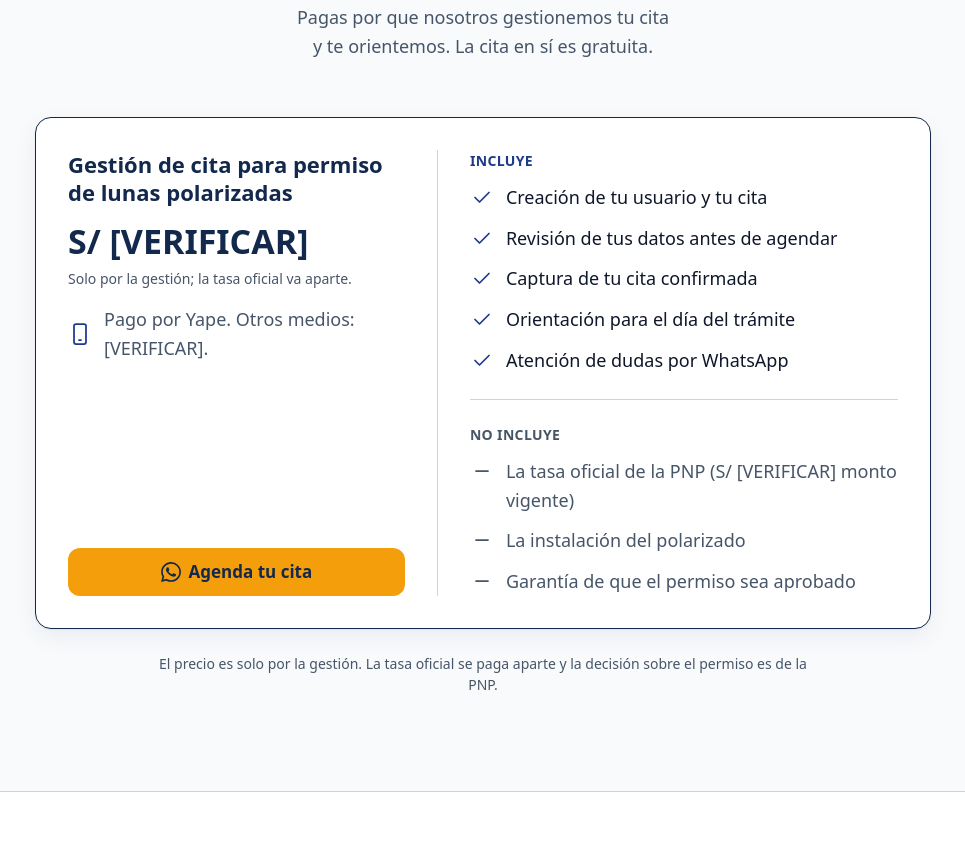
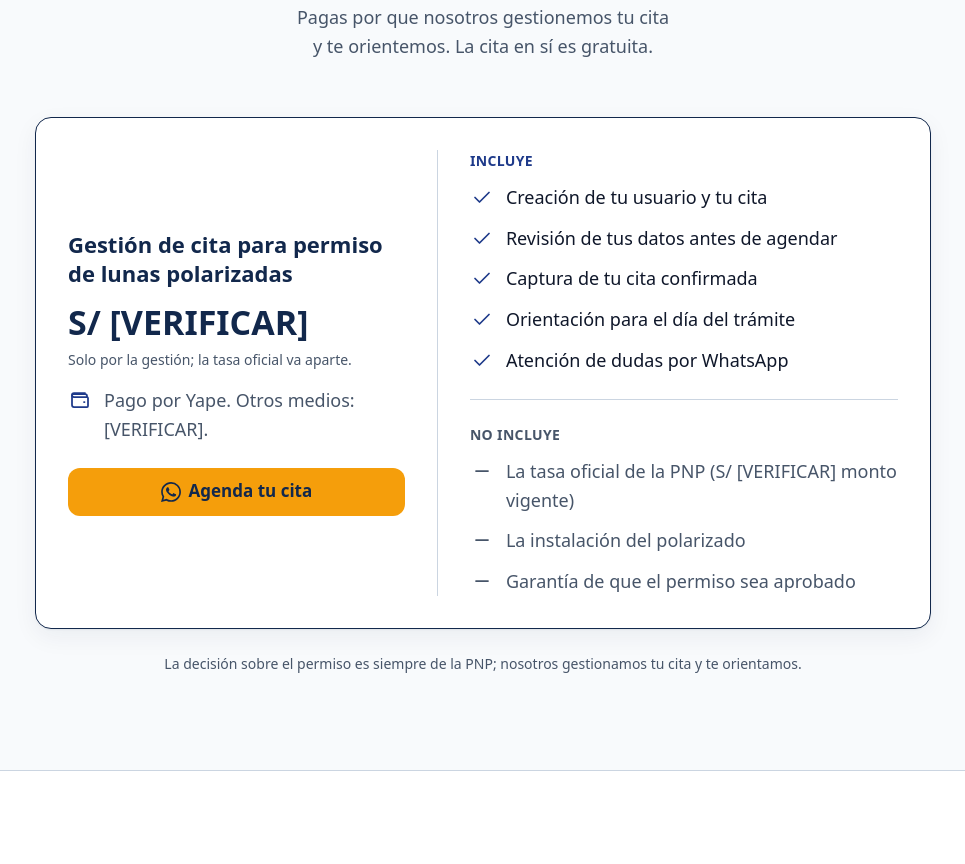
Before and after one commit to mathiasticona29/lunas-lima-web, an Astro site: page / in a window 1280 px wide. Shown: the part 3880-4744 px from the top of the page, without its empty margins (157-1122 px from the left). Built offline with nearby package versions, Linux system fonts and the light colour scheme; Astro itself is replaced by a stand-in of ours; no server answers.

Commit message:
Precios: bloque de precio centrado junto al CTA e ícono de medio de pago
Co-Authored-By: Claude Opus 5.5 <noreply@anthropic.com>

```diff
--- a/src/components/Icon.astro
+++ b/src/components/Icon.astro
@@ -14,6 +14,8 @@ const paths = {
 	menu: '<path d="M4 7h16M4 12h16M4 17h16" />',
 	close: '<path d="M6 6l12 12M18 6 6 18" />',
 	'arrows-horizontal': '<path d="M4 12h16M8 8l-4 4 4 4M16 8l4 4-4 4" />',
+	wallet:
+		'<path d="M5 6h12a2 2 0 0 1 2 2v1H6a2 2 0 0 1 0-4h11" /><path d="M4 7v10a2 2 0 0 0 2 2h13a1 1 0 0 0 1-1v-8a1 1 0 0 0-1-1M16 14h.5" />',
 	check: '<path d="m5 12.5 4.5 4.5L19 7.5" />',
 	minus: '<path d="M6 12h12" />',
 	'chevron-down': '<path d="m6 9 6 6 6-6" />',
--- a/src/components/Precios.astro
+++ b/src/components/Precios.astro
@@ -35,15 +35,15 @@ const noIncluye = [
 		data-reveal
 		class="card card-featured mx-auto mt-10 grid max-w-4xl gap-6 md:grid-cols-[1fr_1.25fr] md:gap-0 md:p-8 lg:mt-14"
 	>
-		<div class="flex flex-col md:pr-8">
+		<div class="flex flex-col md:justify-center md:pr-8">
 			<h3 class="text-h3 font-semibold lg:text-h3-lg">Gestión de cita para permiso de lunas polarizadas</h3>
 			<p class="mt-4 font-heading text-h1 font-bold whitespace-nowrap text-primary">S/ [VERIFICAR]</p>
 			<p class="mt-2 text-small text-muted-foreground">Solo por la gestión; la tasa oficial va aparte.</p>
-			<p class="mt-4 flex items-center gap-3 text-muted-foreground">
-				<Icon name="phone" class="text-primary-soft" />
+			<p class="mt-4 flex items-start gap-3 text-muted-foreground">
+				<Icon name="wallet" class="mt-0.5 text-primary-soft" />
 				Pago por Yape. Otros medios: [VERIFICAR].
 			</p>
-			<div class="mt-6 md:mt-auto md:pt-8">
+			<div class="mt-6">
 				<Button href={ctaUrl} whatsapp class="w-full">Agenda tu cita</Button>
 			</div>
 		</div>
@@ -75,6 +75,6 @@ const noIncluye = [
 	</div>
 
 	<p data-reveal class="mx-auto mt-6 max-w-2xl text-small text-muted-foreground md:text-center">
-		El precio es solo por la gestión. La tasa oficial se paga aparte y la decisión sobre el permiso es de la PNP.
+		La decisión sobre el permiso es siempre de la PNP; nosotros gestionamos tu cita y te orientamos.
 	</p>
 </Section>
```
